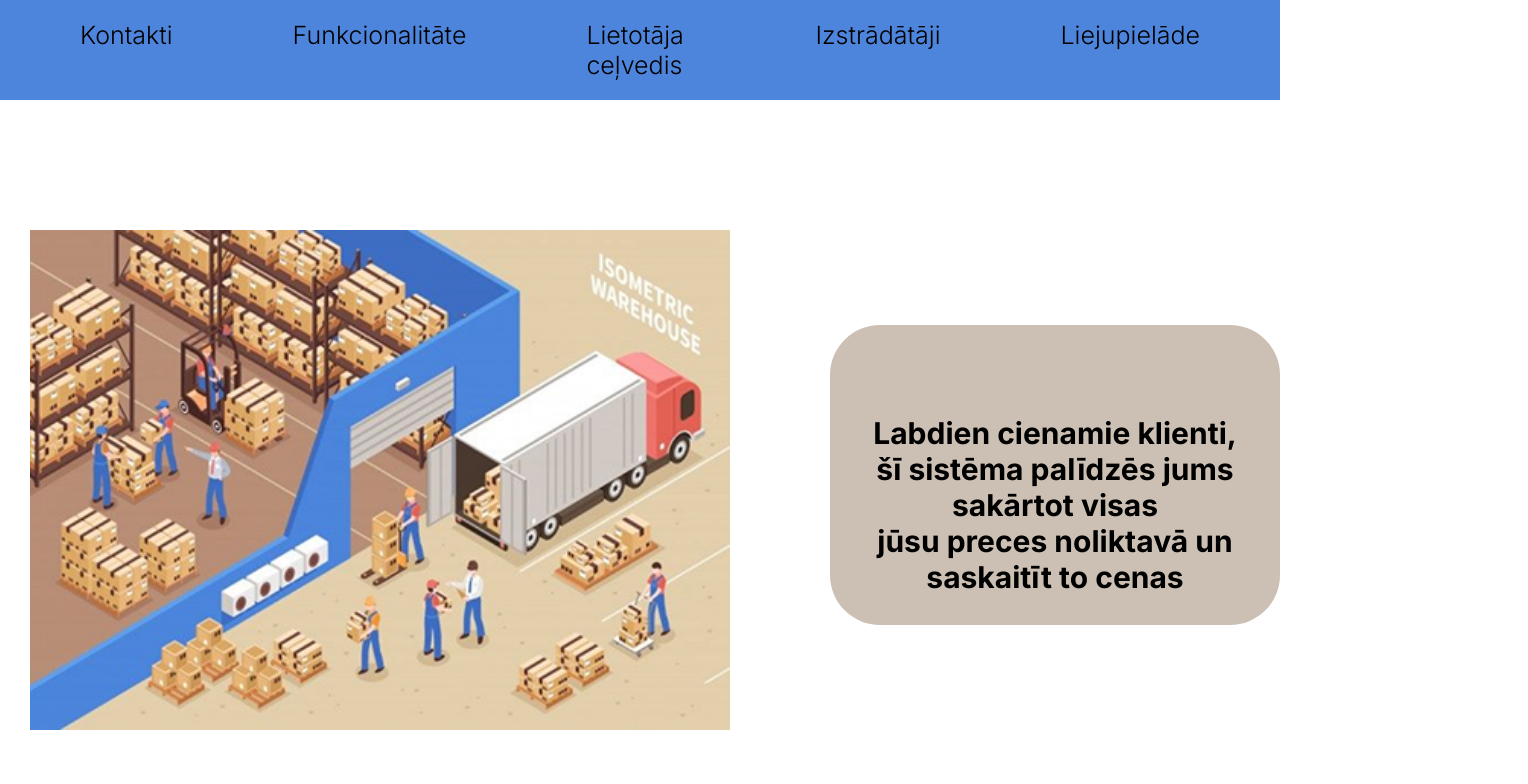
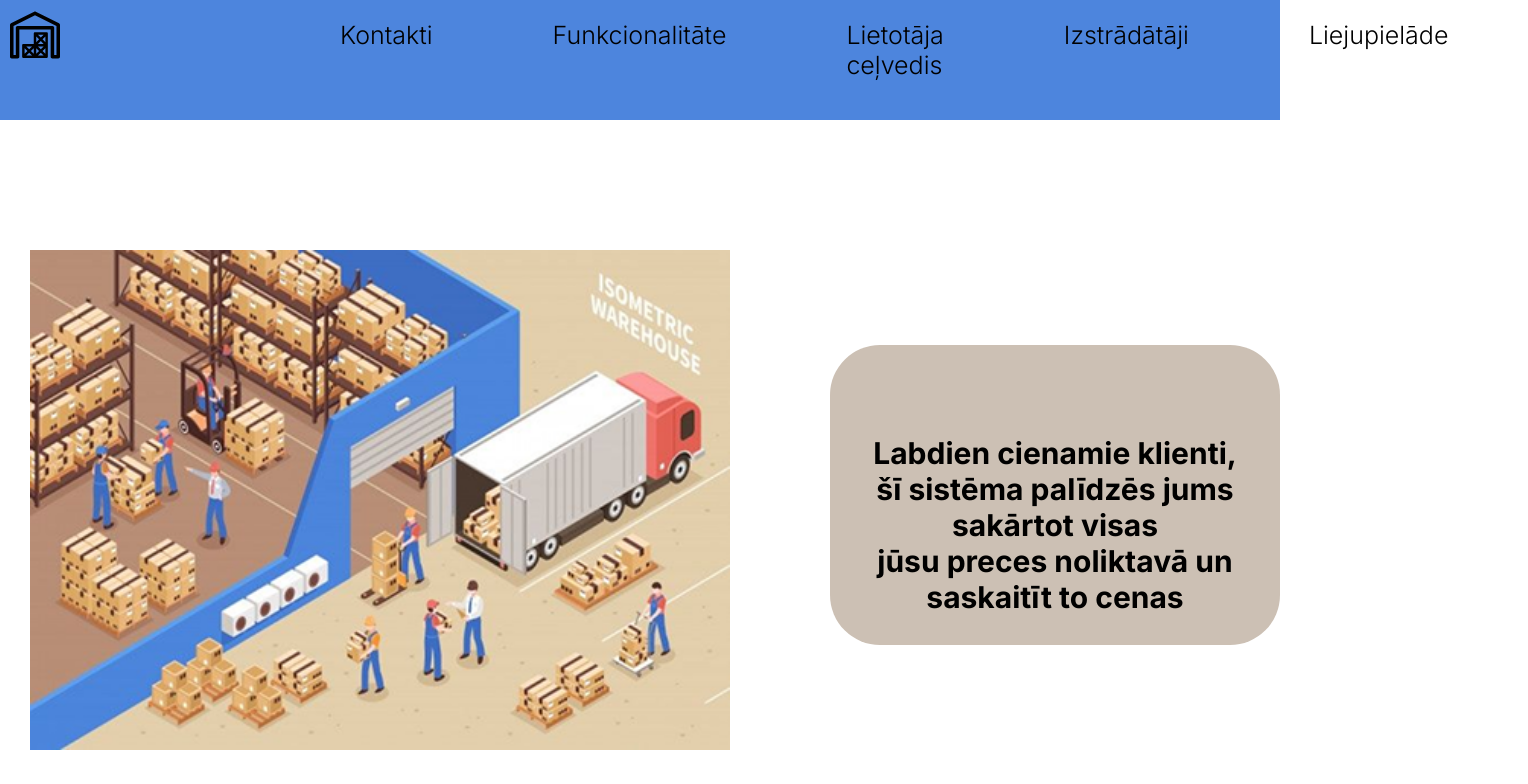
Before and after one commit to 23DP4MMisk/apraksts, a plain HTML site: page index.html in a window 1280 px wide. Shown: the top 784 px of the page, 1528 px wide, since content can reach past the window. Drawn offline with Linux system fonts and the light colour scheme; a web font is replaced by a local one.

Commit message:
fdfdfdsf

```diff
--- a/index.html
+++ b/index.html
@@ -9,6 +9,7 @@
 </head>
 <body>
     <header>
+        <img class="logo" src="./img/logo.svg" alt="logo" width="50px" height="50px">
         <nav>
             <a href="#contact">Kontakti</a>
             <a href="#Funk">Funkcionalitāte</a>
--- a/src/doctype.css
+++ b/src/doctype.css
@@ -10,11 +10,18 @@ body{
     margin: 0px;
 }
 
+.logo{
+    margin: 10px;
+    margin-right: 200px;
+}
+
 header{
     background-color: #4D85DD;
     position: sticky;
     top: 0;
     z-index: 1000;
+    display: flex;
+
 
 
 }
```
Also changed, not shown: img/logo.svg (added).
